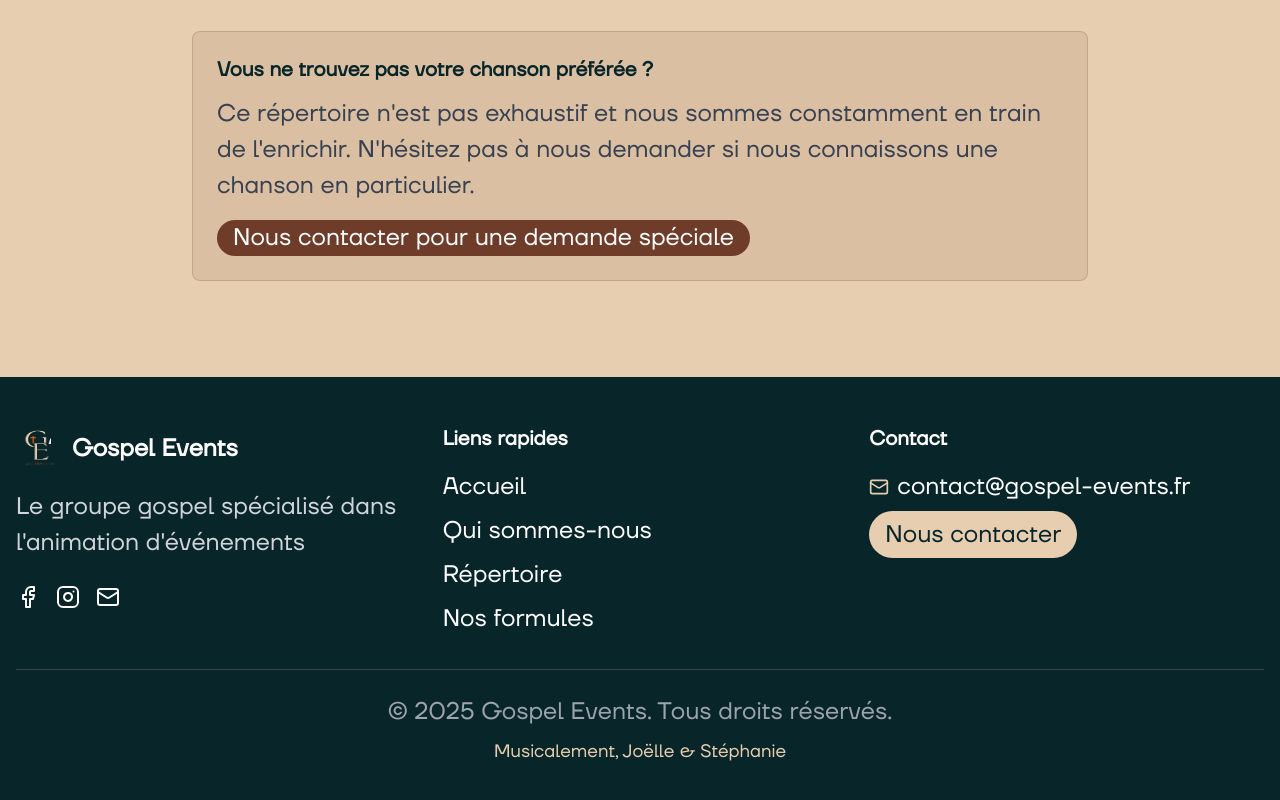
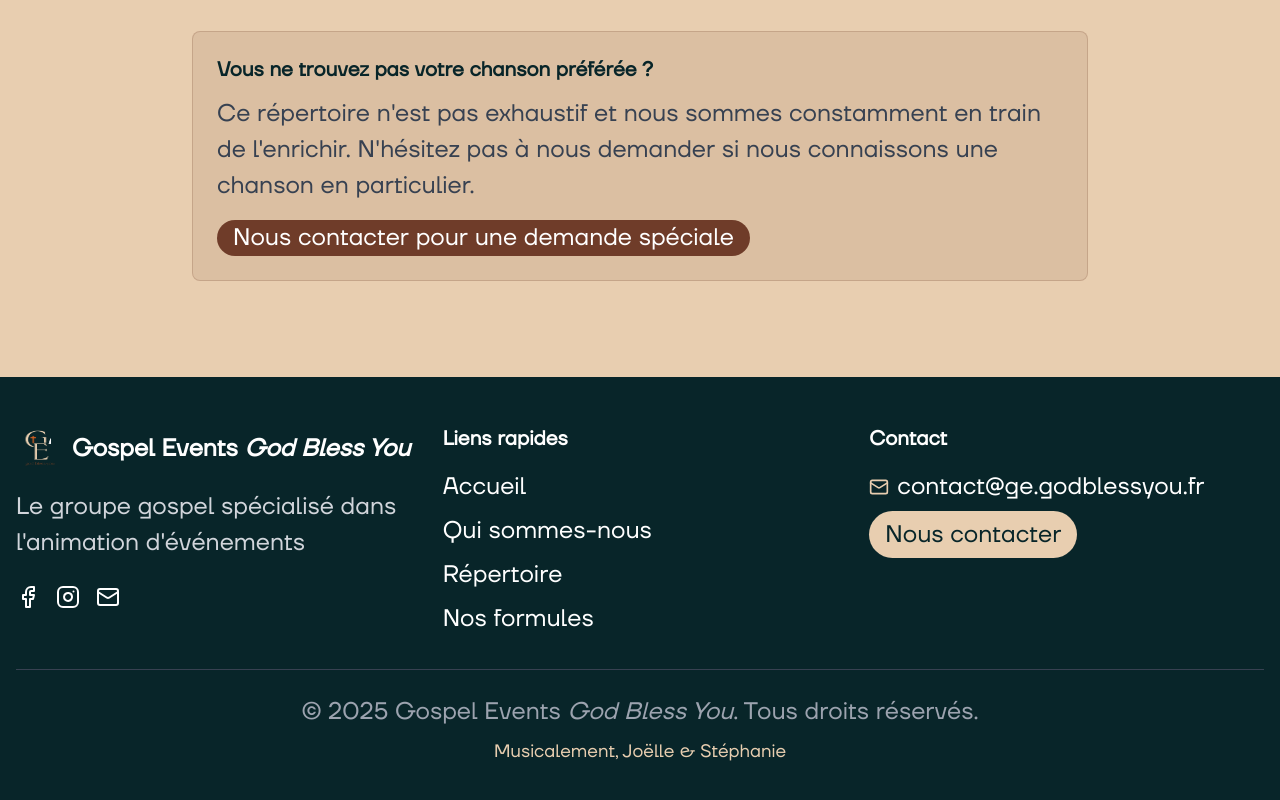
Before and after one commit to kaynye/gospel-events, a Next.js app: page /repertoire in a window 1280 px wide. Shown: the part 1074-1874 px from the top of the page. Built offline with nearby package versions, Linux system fonts and the light colour scheme; a web font is replaced by a local one.

Commit message:
Update retour Part 1

```diff
--- a/src/app/components/Footer.js
+++ b/src/app/components/Footer.js
@@ -11,12 +11,12 @@ export function Footer() {
             <div className="flex items-center gap-2 mb-4">
               <Image
                 src="/logo-primary.png"
-                alt="Gospel Events Logo"
+                alt="Gospel Events God bless you Logo"
                 width={60}
                 height={60}
                 className="w-12 h-12"
               />
-              <h3 className="text-2xl font-bold">Gospel Events</h3>
+              <h3 className="text-2xl font-bold">Gospel Events <i class="text-2x-l">God Bless You</i></h3>
             </div>
             <p className="text-gray-300 mb-4">
               Le groupe gospel spécialisé dans l'animation d'événements
@@ -41,7 +41,7 @@ export function Footer() {
                 <Instagram className="w-6 h-6" />
               </Link>
               <Link
-                href="mailto:contact@gospel-events.fr"
+                href="mailto:contact@ge.godblessyou.fr"
                 className="hover:text-primary transition-colors"
                 aria-label="Email"
               >
@@ -81,7 +81,7 @@ export function Footer() {
             <div className="space-y-3">
               <div className="flex items-center gap-2">
                 <Mail className="w-5 h-5 text-primary" />
-                <span>contact@gospel-events.fr</span>
+                <span>contact@ge.godblessyou.fr</span>
               </div>
               <div className="mt-6">
                 <Link
@@ -96,7 +96,7 @@ export function Footer() {
         </div>
 
         <div className="mt-8 pt-6 border-t border-gray-700 text-center text-gray-400">
-          <p>© {new Date().getFullYear()} Gospel Events. Tous droits réservés.</p>
+          <p>© {new Date().getFullYear()} Gospel Events <i>God Bless You</i>. Tous droits réservés.</p>
           <div className="mt-2 text-sm">
             <span className="font-cursive text-lg text-primary">
               Musicalement, Joëlle & Stéphanie
--- a/src/app/components/header.js
+++ b/src/app/components/header.js
@@ -179,8 +179,12 @@ const Navbar = () => {
                       key={index}
                       className="text-white font-light text-2xl cursor-pointer"
                     >
+                      <Link href={link.url} onClick={toggleModal} >
                       {link.title}
+                      </Link>
                     </span>
+
+
                   ))}
                 </div>
               </div>
--- a/src/app/components/hero.js
+++ b/src/app/components/hero.js
@@ -16,7 +16,7 @@ export function Hero() {
             Rendez votre événement inoubliable
           </h1>
           <p className="text-xl md:text-2xl text-white/90 mb-8 drop-shadow-md">
-            Gospel Events, le groupe gospel spécialisé dans l'animation d'événements
+            Gospel Events <i>God Bless You</i>, le groupe gospel spécialisé dans l'animation d'événements
           </p>
 
           <div className="flex flex-col sm:flex-row gap-4 justify-center mt-8 align-center">
--- a/src/app/page.js
+++ b/src/app/page.js
@@ -7,7 +7,7 @@ import { Footer } from "./components/Footer";
 import { ContactForm } from "./components/ContactForm";
 
 export const metadata = {
-  title: "Gospel Events",
+  title: "Gospel Events God Bless You",
   description: "Groupe de musique gospel pour evenement en region centre (Orleans, Blois)",
   lang: "fr"
 };
```
